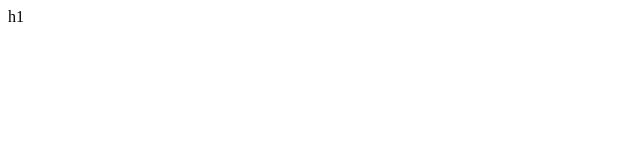
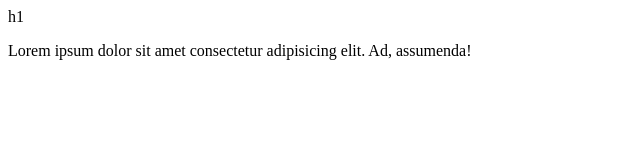
Before and after one commit to nazmulweb/learn-git, a plain HTML site: page index.html in a window 1280 px wide. Shown: the whole page, without its empty margins (0-640 px from the left). Drawn offline with Linux system fonts and the light colour scheme.

Commit message:
new para added

```diff
--- a/index.html
+++ b/index.html
@@ -8,5 +8,6 @@
 </head>
 <body>
     h1
+    <p>Lorem ipsum dolor sit amet consectetur adipisicing elit. Ad, assumenda!</p>
 </body>
 </html>
```
